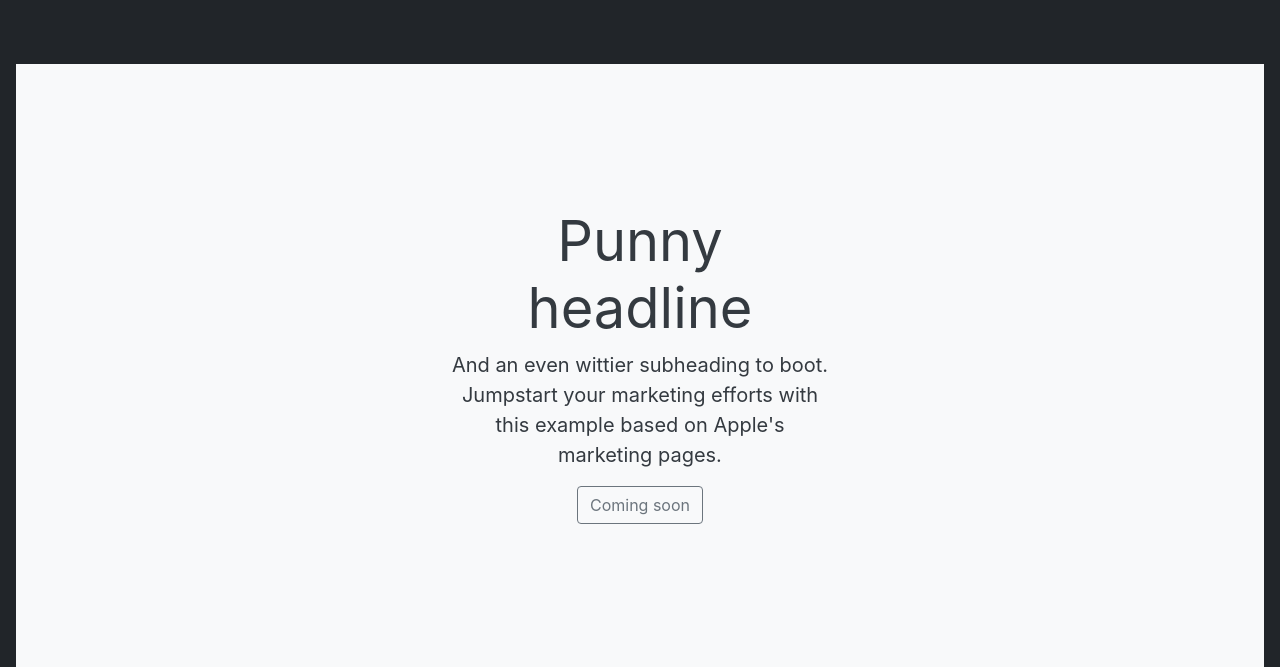
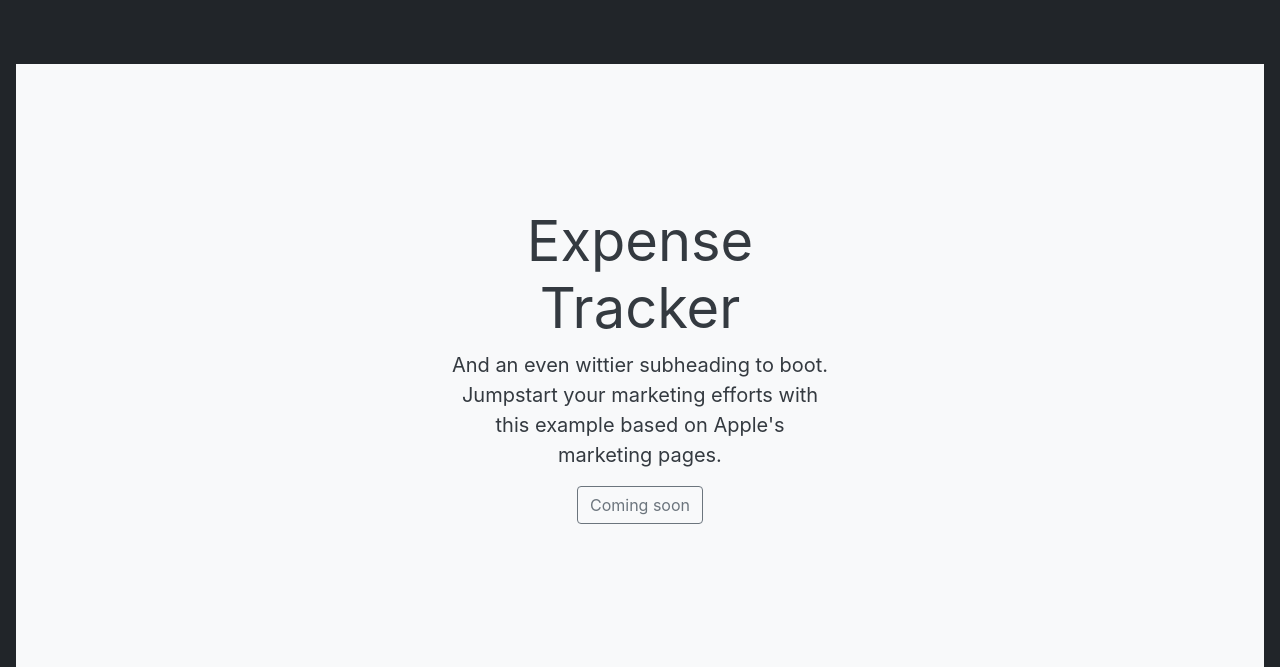
Before and after one commit to joeysnclr/expense-tracker, a Flask app: page / in a window 1280 px wide. Shown: the part 56-723 px from the top of the page. Run offline with Flask 2, Linux system fonts and the light colour scheme; some libraries are stand-ins or nearby versions.

Commit message:
landing header

```diff
--- a/templates/index.html
+++ b/templates/index.html
@@ -2,7 +2,7 @@
 {% block body %}
 <div class="position-relative overflow-hidden p-3 p-md-5 m-md-3 text-center bg-light text-dark">
   <div class="col-md-5 p-lg-5 mx-auto my-5">
-    <h1 class="display-4 font-weight-normal">Punny headline</h1>
+    <h1 class="display-4 font-weight-normal">Expense Tracker</h1>
     <p class="lead font-weight-normal">And an even wittier subheading to boot. Jumpstart your marketing efforts with
       this example based on Apple's marketing pages.</p>
     <a class="btn btn-outline-secondary" href="#">Coming soon</a>
```
